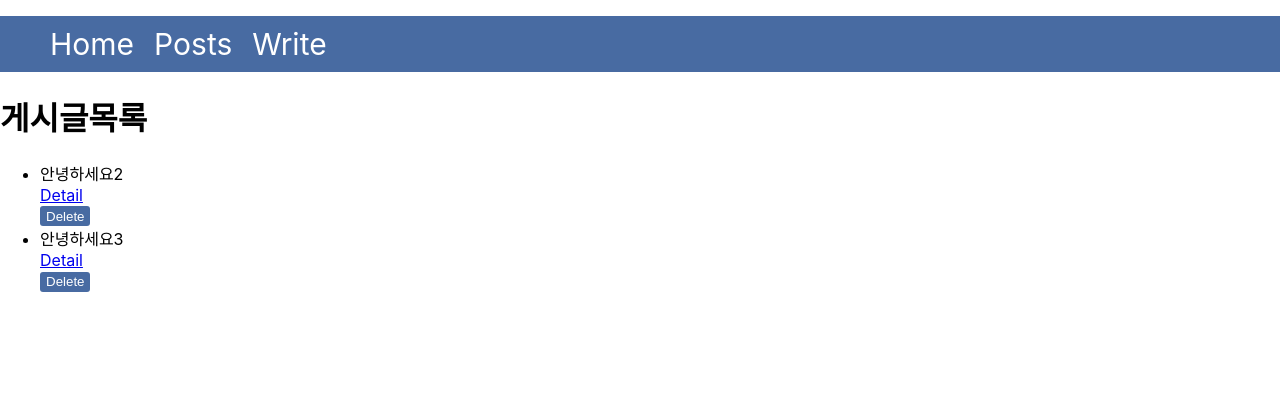
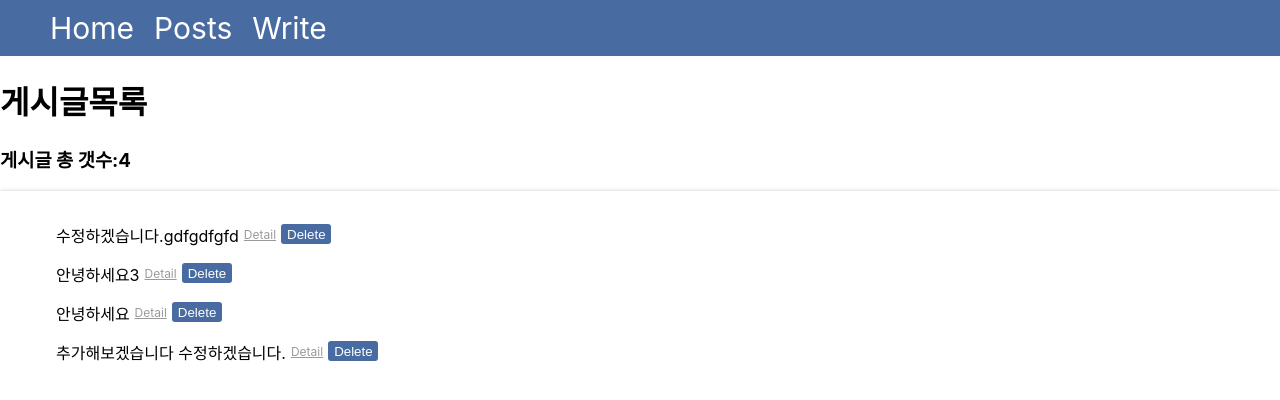
Before and after one commit to chojooyoung/OnBoarding-jooyoung, a React (Create React App) app: page /posts in a window 1280 px wide. Shown: the top 400 px of the page. Built offline with nearby package versions, Linux system fonts and the light colour scheme; data requests are answered from the project's data file.

Commit message:
💄 style: markup변경

```diff
--- a/server/db.json
+++ b/server/db.json
@@ -1,16 +1,25 @@
 {
   "post": [
     {
-      "id": 2,
-      "userId": 2,
-      "title": "안녕하세요2",
-      "body": "반갑습니다2."
+      "title": "수정하겠습니다.gdfgdfgfd",
+      "body": "수정수정~fdfgfdgfdgfd",
+      "id": 2
     },
     {
       "id": 3,
       "userId": 3,
       "title": "안녕하세요3",
       "body": "반갑습니다3."
+    },
+    {
+      "title": "안녕하세요",
+      "body": "저는 조주영 입니다.",
+      "id": 4
+    },
+    {
+      "title": "추가해보겠습니다 수정하겠습니다.",
+      "body": "추가추가~ 수정수정~",
+      "id": 5
     }
   ]
 }
--- /dev/null
+++ b/src/components/Divider/index.tsx
@@ -0,0 +1,8 @@
+import styled from "@emotion/styled";
+
+const Divider = styled.div`
+  border-bottom: solid 0.1px black;
+  width: 100%;
+`;
+
+export default Divider;
--- a/src/components/ModifyForm/index.tsx
+++ b/src/components/ModifyForm/index.tsx
@@ -1,5 +1,5 @@
 import useForm from "../../hooks/useForm";
-import Button from "../Button";
+import SubmitButton from "../SubmitButton";
 import Input from "../Input";
 import CardForm from "../CardForm";
 
@@ -16,7 +16,6 @@ function ModifyForm({ onSubmit, defaultValue }: any) {
         title: "",
         body: "",
       };
-      console.log(title);
       if (!title) newErrors.title = "제목을 입력해주세요.";
       if (!body) newErrors.body = "내용을 입력해주세요.";
       return newErrors;
@@ -47,9 +46,13 @@ function ModifyForm({ onSubmit, defaultValue }: any) {
       </div>
       {errors.body && <span style={{ color: "red" }}>{errors.body}</span>}
       <div>
-        <Button type="submit" disabled={isLoading} className="submitButton">
+        <SubmitButton
+          type="submit"
+          disabled={isLoading}
+          className="submitButton"
+        >
           Modify
-        </Button>
+        </SubmitButton>
       </div>
     </CardForm>
   );
--- a/src/components/PostForm/index.tsx
+++ b/src/components/PostForm/index.tsx
@@ -1,5 +1,5 @@
 import useForm from "../../hooks/useForm";
-import Button from "../Button";
+import SubmitButton from "../SubmitButton";
 import Input from "../Input";
 import CardForm from "../CardForm";
 
@@ -44,9 +44,13 @@ function PostForm({ onSubmit }: any) {
       </div>
       {errors.body && <span style={{ color: "red" }}>{errors.body}</span>}
       <div>
-        <Button type="submit" disabled={isLoading} className="submitButton">
+        <SubmitButton
+          type="submit"
+          disabled={isLoading}
+          className="submitButton"
+        >
           Write
-        </Button>
+        </SubmitButton>
       </div>
     </CardForm>
   );
--- a/src/components/PostItem/index.tsx
+++ b/src/components/PostItem/index.tsx
@@ -1,6 +1,7 @@
 import { Link } from "react-router-dom";
 import { useDispatch } from "react-redux";
 import { useCallback, useState } from "react";
+import styled from "styled-components";
 import Spinner from "../Spinner";
 import Button from "../Button";
 import Header from "../Header";
@@ -19,7 +20,6 @@ function PostItem({ post }: Props) {
     id: post.id,
   };
   const [deletloading, setLoading] = useState(false);
-  console.log(deletloading);
 
   const handleDeletePost = useCallback(
     (param: param) => {
@@ -31,9 +31,16 @@ function PostItem({ post }: Props) {
     [dispatch],
   );
   return (
-    <li>
+    <PostInfo>
       <div>{post.title}</div>
-      <Link to={`/post/${post.id}`}>Detail</Link>
+      <div>
+        <Link
+          to={`/post/${post.id}`}
+          style={{ color: "#9a9a9a", fontSize: "12px" }}
+        >
+          Detail
+        </Link>
+      </div>
       <div>
         {deletloading ? (
           <Spinner />
@@ -48,8 +55,14 @@ function PostItem({ post }: Props) {
           </Button>
         )}
       </div>
-    </li>
+    </PostInfo>
   );
 }
 
+const PostInfo = styled.li`
+  display: flex;
+  list-style: none;
+  padding-bottom: 15px;
+  gap: 5px;
+`;
 export default PostItem;
--- a/src/components/PostList/index.tsx
+++ b/src/components/PostList/index.tsx
@@ -14,14 +14,17 @@ function PostList() {
       {loading ? (
         <Spinner />
       ) : (
-        <ul>
+        <PostListUl>
           {data.map((post) => {
             return <PostItem key={post.id} post={post} />;
           })}
-        </ul>
+        </PostListUl>
       )}
     </div>
   );
 }
 
+const PostListUl = styled.ul`
+  text-decoration: none;
+`;
 export default PostList;
--- /dev/null
+++ b/src/components/SubmitButton/index.tsx
@@ -0,0 +1,52 @@
+import styled from "@emotion/styled";
+import { ReactNode } from "react";
+
+interface Props {
+  // eslint-disable-next-line react/require-default-props
+  type?: "submit" | "reset" | "button";
+  // eslint-disable-next-line react/require-default-props
+  onClick?: React.MouseEventHandler<HTMLButtonElement>;
+  disabled: boolean;
+  className: string;
+  children: ReactNode;
+}
+
+function Button({ type, onClick, disabled, className, children }: Props) {
+  return (
+    <ButtonWrapper>
+      <SubmitButton
+        type={type}
+        onClick={onClick}
+        disabled={disabled}
+        className={className}
+      >
+        {children}
+      </SubmitButton>
+    </ButtonWrapper>
+  );
+}
+
+export default Button;
+
+const ButtonWrapper = styled.div`
+  text-align: right;
+`;
+
+const SubmitButton = styled.button<{
+  type?: "submit" | "reset" | "button";
+  disabled: boolean;
+  className: string;
+  children: ReactNode;
+}>`
+  font-size: 20px;
+  width: 100px;
+  height: 40px;
+  text-align: center;
+  color: white;
+  background-color: #486ba2;
+  border: none 1px black;
+  border-radius: 3px;
+  :hover {
+    background-color: #c2d5f2;
+  }
+`;
--- a/src/components/domain/Menu/index.tsx
+++ b/src/components/domain/Menu/index.tsx
@@ -30,11 +30,12 @@ function Menu() {
 const Nav = styled.nav`
   width: 100%;
   height: 100%;
-  margin: 0;
   padding: 0;
   background-color: #486ba2;
 `;
 const MenuWrapper = styled.ul`
+  margin-top: 0;
+  margin-bottom: 20px;
   text-decoration: none;
   display: flex;
 `;
--- a/src/pages/DeatailPage.tsx
+++ b/src/pages/DeatailPage.tsx
@@ -2,10 +2,12 @@ import { Fragment, useEffect, useCallback } from "react";
 import { useNavigate } from "react-router-dom";
 import { useSelector, useDispatch } from "react-redux";
 import { useParams } from "react-router";
+import styled from "@emotion/styled";
 import { postsAction } from "../state/posts";
 import { RootState } from "../state";
 import Spinner from "../components/Spinner";
-import Header from "../components/Header";
+import Divider from "../components/Divider";
+import Button from "../components/Button";
 import Card from "../components/Card";
 
 function DetailPage() {
@@ -35,14 +37,34 @@ function DetailPage() {
   const handleModifyPost = () => {
     navigate(`/modify/${postId}`);
   };
+  const handleNavigatePostList = () => {
+    navigate(`/posts`);
+  };
   return (
     <div>
       {post && !loading ? (
         <Card>
           <h1>{post.title}</h1>
-          <h2>{post.body}</h2>
-          {/* eslint-disable-next-line react/button-has-type */}
-          <button onClick={handleModifyPost}>수정하기</button>
+          <Divider />
+          <h3>{post.body}</h3>
+          <ButtonWrapper>
+            <Button
+              type="button"
+              className="modify-button"
+              onClick={handleModifyPost}
+              disabled={loading}
+            >
+              Modify
+            </Button>
+            <Button
+              type="button"
+              className="modify-button"
+              onClick={handleNavigatePostList}
+              disabled={loading}
+            >
+              List
+            </Button>
+          </ButtonWrapper>
         </Card>
       ) : (
         <Spinner />
@@ -50,5 +72,9 @@ function DetailPage() {
     </div>
   );
 }
-
+const ButtonWrapper = styled.div`
+  display: flex;
+  align-items: flex-end;
+  gap: 10px;
+`;
 export default DetailPage;
--- a/src/pages/PostPage.tsx
+++ b/src/pages/PostPage.tsx
@@ -1,12 +1,18 @@
 import { useEffect } from "react";
 import { useDispatch, useSelector } from "react-redux";
 import { RootState } from "../state";
-import Header from "../components/Header";
 import PostList from "../components/PostList";
+import Divider from "../components/Divider";
+import Card from "../components/Card";
+
 import { postsAction } from "../state/posts";
 
 function PostsPage() {
   const dispatch = useDispatch();
+
+  const postCount = useSelector((state: RootState) => {
+    return state.postsReducer.data.length;
+  });
 
   useEffect(() => {
     const { getData } = postsAction;
@@ -16,7 +22,10 @@ function PostsPage() {
   return (
     <div>
       <h1>게시글목록</h1>
-      <PostList />
+      <h3>게시글 총 갯수:{postCount}</h3>
+      <Card>
+        <PostList />
+      </Card>
     </div>
   );
 }
```
